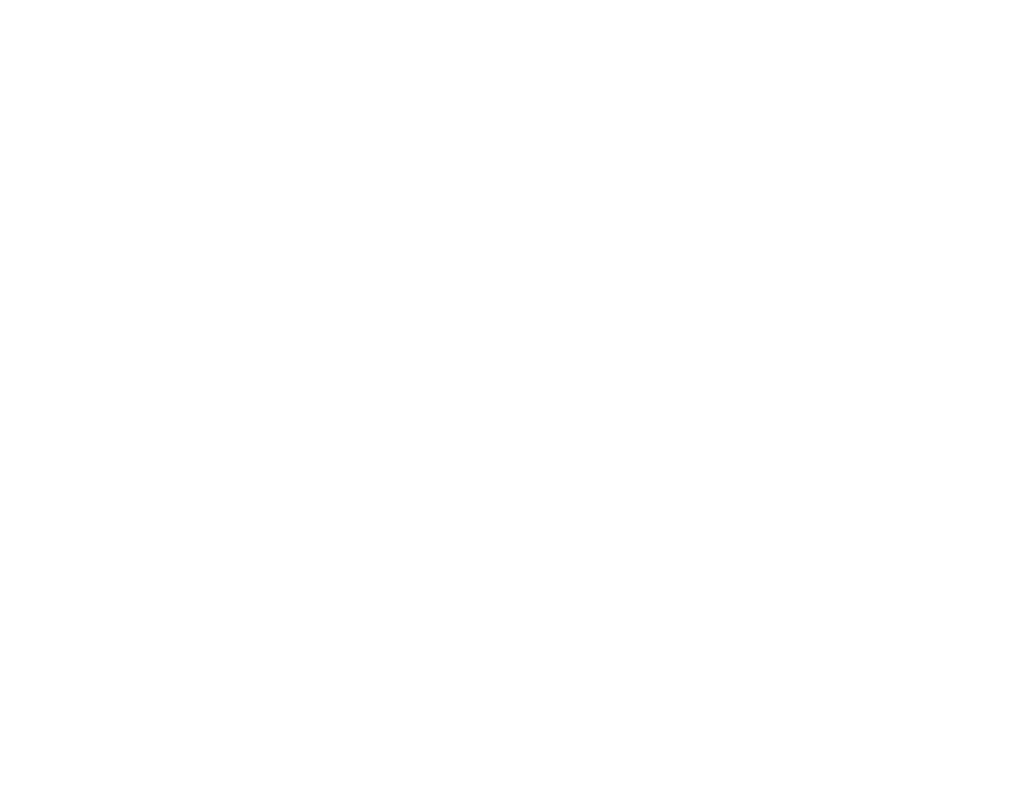
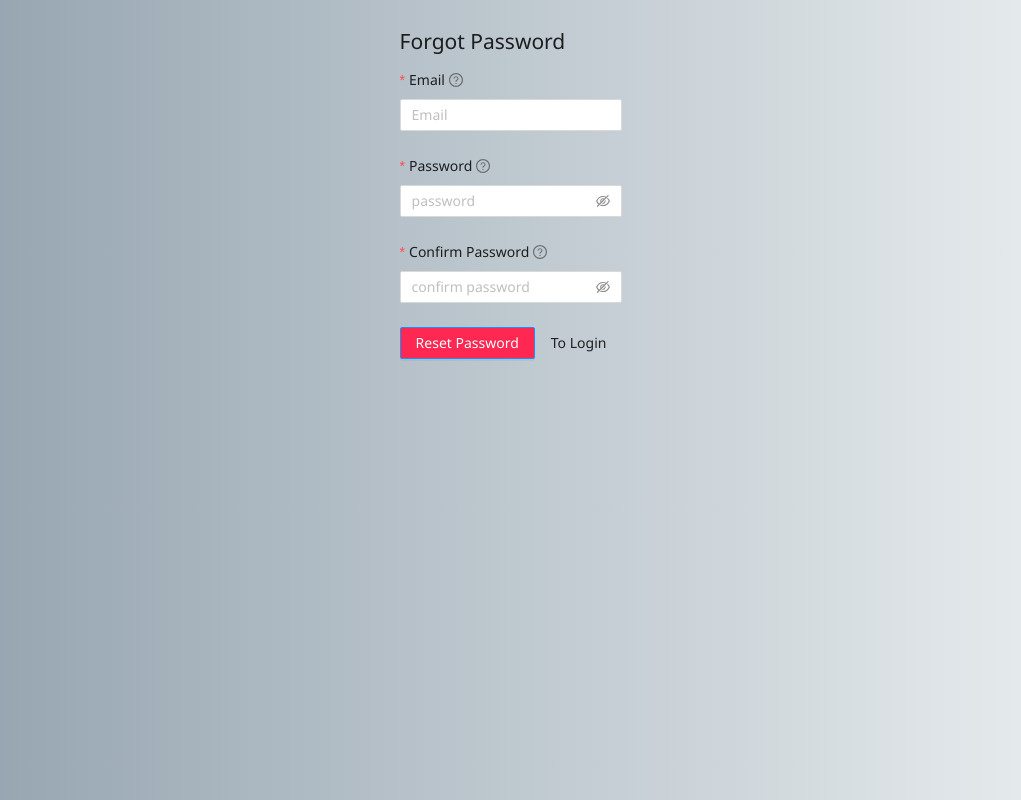
Before and after one commit to karthikeyandhanasekar/Boot_Organizer, a React (Create React App) app in the folder frontend/: page /forgotpassword in a window 1280 px wide. Shown: the whole page, without its empty margins (129-1150 px from the left). Built offline with nearby package versions, Linux system fonts and the light colour scheme.

Commit message:
Auth completed

```diff
--- a/frontend/src/Components/forgotpassword.js
+++ b/frontend/src/Components/forgotpassword.js
@@ -1,9 +1,76 @@
+
+import { Button, Input, Form } from "antd"
+import React from "react"
+import { useForm, Controller } from "react-hook-form";
+import { forgotpassword } from "../apiCalls";
+import { ToastContainer, toast } from 'react-toastify';
+
+import { useNavigate } from "react-router-dom";
 
 
+const ForgotPassword = () => {
+    const { handleSubmit, control, reset } = useForm();
 
+    const navigate = useNavigate()
 
-const ForgotPassword = () =>{
-    return null
+    const onsubmit = async (data) => {
+        console.log(data);
+        if (data.password === data.cpassword && data.password.length >= 8 && data.password.length <= 12) {
+            const result = await forgotpassword({ email: data.email, password: data.password })
+            reset({
+                email: "",
+                password: "",
+                cpassword: ""
+            })
+            result.message === "OK" ? navigate("/userlogin") : toast.error(result.message)
+
+        }
+        else {
+            toast.error("Password is not match or doesn't have 8-12 characters")
+        }
+    }
+
+    return (
+        <main className="forgetpass">
+            <section>
+                <h1>Forgot Password</h1>
+                <Form layout="vertical" onFinish={handleSubmit(onsubmit)}>
+                    {/* email */}
+                    <Form.Item label="Email" required tooltip="Email is required" >
+                        <Controller control={control}
+                            name="email"
+                            render={({ field }) =>
+                                <Input {...field} placeholder="Email" required />
+                            } />
+                    </Form.Item>
+                    {/* password */}
+                    <Form.Item label="Password" required tooltip="Password is required" >
+                        <Controller control={control}
+                            name="password"
+                            render={({ field }) =>
+                                <Input.Password {...field} placeholder="password" autoComplete="on" required />
+                            } />
+                    </Form.Item>
+                    {/* confirm password */}
+                    <Form.Item label="Confirm Password" required tooltip=" Confirm Password is required" >
+                        <Controller control={control}
+                            name="cpassword"
+                            render={({ field }) =>
+                                <Input.Password {...field} placeholder="confirm password" autoComplete="on" required />
+                            } />
+                    </Form.Item>
+                    <Button type="primary" style={{ background: '#FF2853' }} htmlType="submit">
+                        Reset Password
+                    </Button>
+                    <Button type="text" onClick={() => navigate("/userlogin")}>
+                        To Login
+                    </Button>
+
+                </Form>
+                <ToastContainer />
+            </section>
+        </main>
+    )
 }
 
 
--- a/frontend/src/apiCalls.js
+++ b/frontend/src/apiCalls.js
@@ -19,3 +19,8 @@
 export const validadminlogin = async ({ email, password }) => {
     return axios.post(`${baseurl}/adminlogin`, { email, password }).then(res => res.data)
 }
+
+//forget password
+export const forgotpassword = async ({ email, password }) => {
+    return axios.put(`${baseurl}/forgotpassword`, { email, password }).then(res => res.data)
+}
--- a/frontend/src/assets/css/index.css
+++ b/frontend/src/assets/css/index.css
@@ -110,6 +110,12 @@
     }
 }
 
+.forgetpass {
+    height: 100vh;
+    display: flex;
+    justify-content: center;
+}
+
 /* for tablet devices */
 @media only screen and (max-width: 768px) {
 
```
Also changed, not shown: 1 other file (tests, documents, lock files or other folders).
